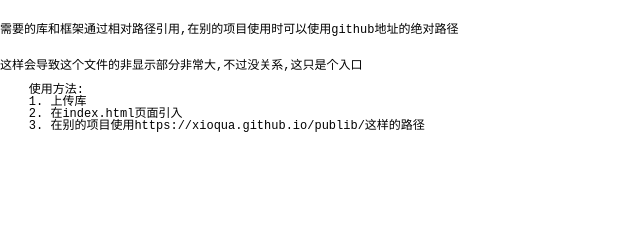
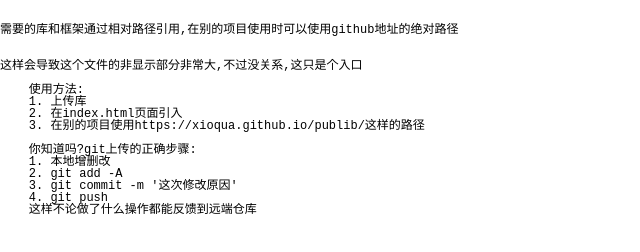
Before and after one commit to Xioqua/publib, a plain HTML site: page index.html in a window 1280 px wide. Shown: the whole page, without its empty margins (0-640 px from the left). Drawn offline with Linux system fonts and the light colour scheme.

Commit message:
加入readme

```diff
--- a/index.html
+++ b/index.html
@@ -15,6 +15,13 @@
     1. 上传库
     2. 在index.html页面引入
     3. 在别的项目使用<code>https://xioqua.github.io/publib/</code>这样的路径
+
+    你知道吗?git上传的正确步骤:
+    1. 本地增删改
+    2. git add -A
+    3. git commit -m '这次修改原因'
+    4. git push
+    这样不论做了什么操作都能反馈到远端仓库
   </pre>
 </body>
 </html>
```
Also changed, not shown: 1 other file.
